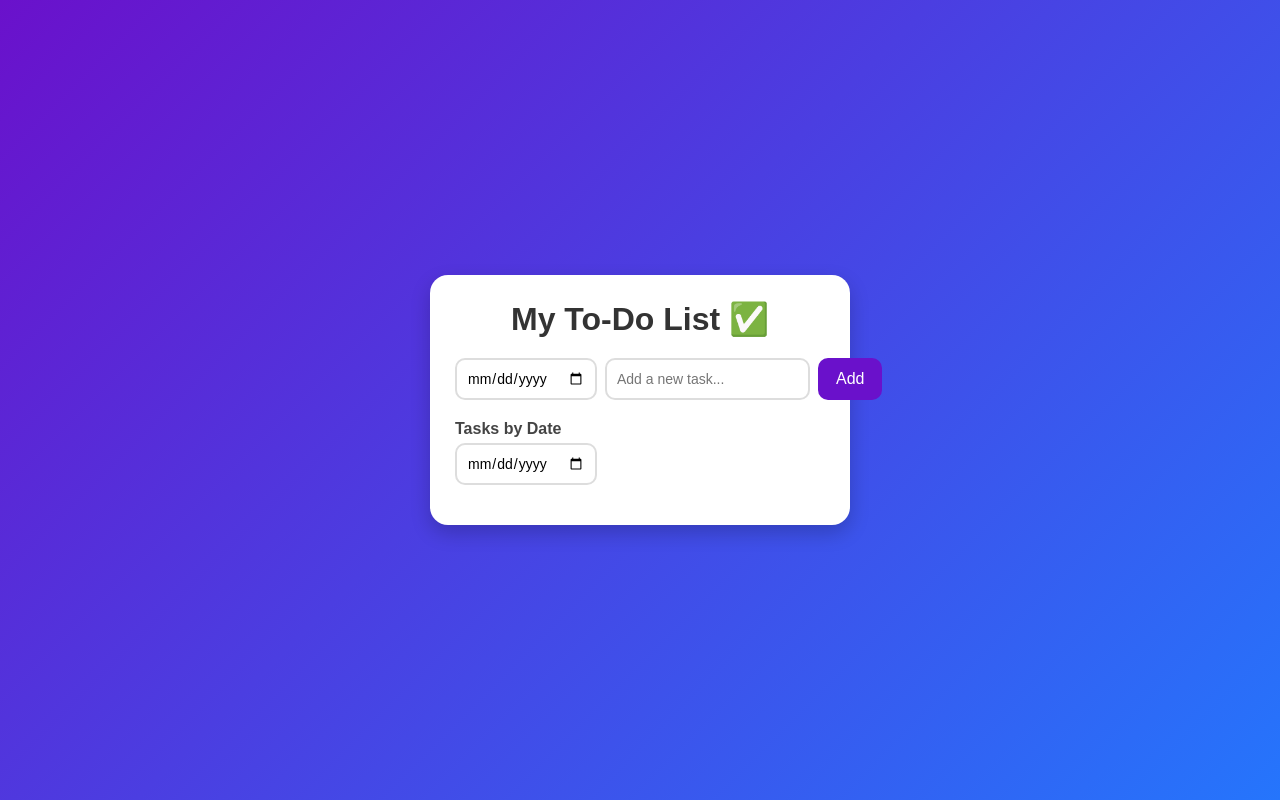
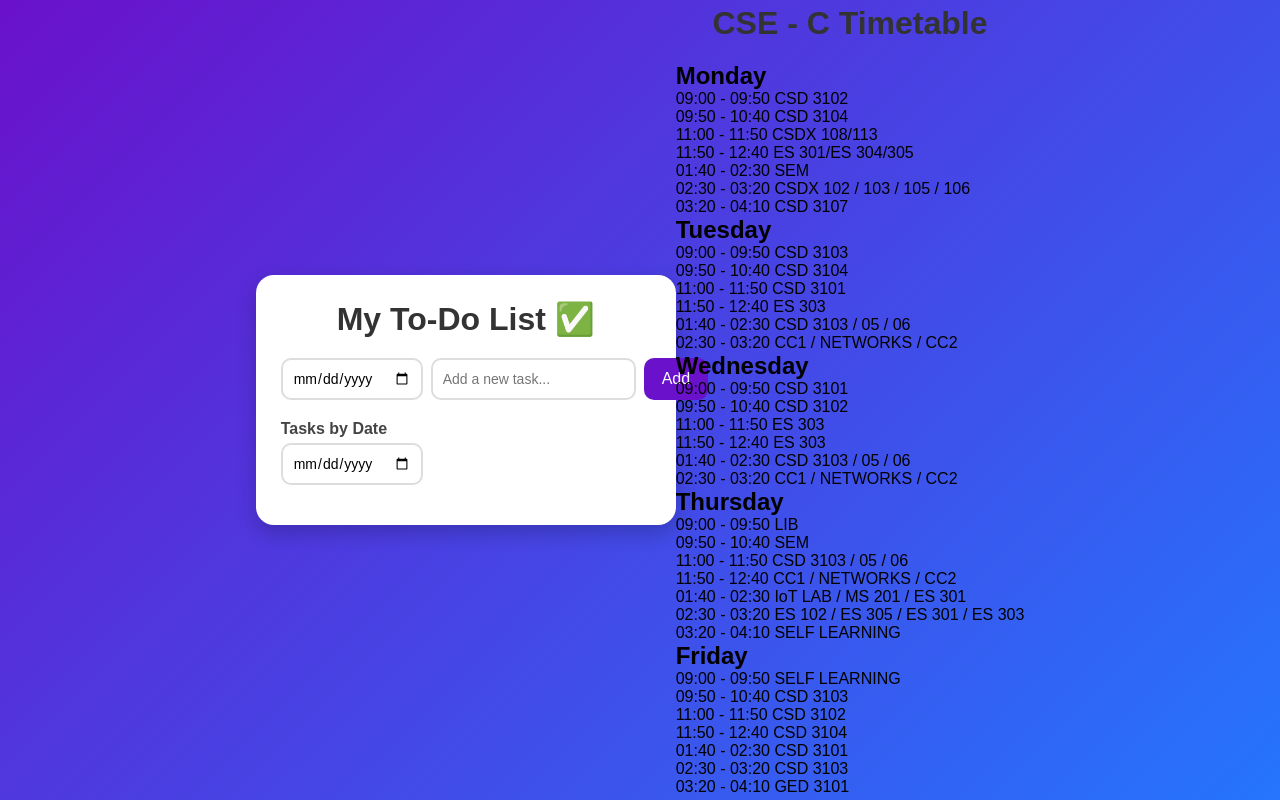
Before and after one commit to jmr2785/To-do-list-app, a plain HTML site: page index.html in a window 1280 px wide. Drawn offline with Linux system fonts and the light colour scheme.

Commit message:
Update index.html

```diff
--- a/index.html
+++ b/index.html
@@ -3,10 +3,11 @@
 <head>
     <meta charset="UTF-8" />
     <meta name="viewport" content="width=device-width, initial-scale=1.0" />
-    <title>To-Do App with Calendar</title>
+    <title>To-Do CSE C 3rd Year Timetable</title>
     <link rel="stylesheet" href="style.css" />
 </head>
 <body>
+
     <div class="container">
         <h1>My To-Do List ✅</h1>
 
@@ -24,6 +25,66 @@
         <ul id="taskList"></ul>
     </div>
 
+
+    <!-- TIMETABLE SECTION -->
+    <div class="timetable-container">
+        <h1 class="tt-title">CSE - C Timetable</h1>
+
+        <div class="day-card mon">
+            <h2>Monday</h2>
+            <p>09:00 - 09:50 CSD 3102</p>
+            <p>09:50 - 10:40 CSD 3104</p>
+            <p>11:00 - 11:50 CSDX 108/113</p>
+            <p>11:50 - 12:40 ES 301/ES 304/305</p>
+            <p>01:40 - 02:30 SEM</p>
+            <p>02:30 - 03:20 CSDX 102 / 103 / 105 / 106</p>
+            <p>03:20 - 04:10 CSD 3107</p>
+        </div>
+
+        <div class="day-card tue">
+            <h2>Tuesday</h2>
+            <p>09:00 - 09:50 CSD 3103</p>
+            <p>09:50 - 10:40 CSD 3104</p>
+            <p>11:00 - 11:50 CSD 3101</p>
+            <p>11:50 - 12:40 ES 303</p>
+            <p>01:40 - 02:30 CSD 3103 / 05 / 06</p>
+            <p>02:30 - 03:20 CC1 / NETWORKS / CC2</p>
+        </div>
+
+        <div class="day-card wed">
+            <h2>Wednesday</h2>
+            <p>09:00 - 09:50 CSD 3101</p>
+            <p>09:50 - 10:40 CSD 3102</p>
+            <p>11:00 - 11:50 ES 303</p>
+            <p>11:50 - 12:40 ES 303</p>
+            <p>01:40 - 02:30 CSD 3103 / 05 / 06</p>
+            <p>02:30 - 03:20 CC1 / NETWORKS / CC2</p>
+        </div>
+
+        <div class="day-card thu">
+            <h2>Thursday</h2>
+            <p>09:00 - 09:50 LIB</p>
+            <p>09:50 - 10:40 SEM</p>
+            <p>11:00 - 11:50 CSD 3103 / 05 / 06</p>
+            <p>11:50 - 12:40 CC1 / NETWORKS / CC2</p>
+            <p>01:40 - 02:30 IoT LAB / MS 201 / ES 301</p>
+            <p>02:30 - 03:20 ES 102 / ES 305 / ES 301 / ES 303</p>
+            <p>03:20 - 04:10 SELF LEARNING</p>
+        </div>
+
+        <div class="day-card fri">
+            <h2>Friday</h2>
+            <p>09:00 - 09:50 SELF LEARNING</p>
+            <p>09:50 - 10:40 CSD 3103</p>
+            <p>11:00 - 11:50 CSD 3102</p>
+            <p>11:50 - 12:40 CSD 3104</p>
+            <p>01:40 - 02:30 CSD 3101</p>
+            <p>02:30 - 03:20 CSD 3103</p>
+            <p>03:20 - 04:10 GED 3101</p>
+        </div>
+
+    </div>
+
     <script src="script.js"></script>
 </body>
 </html>
```
